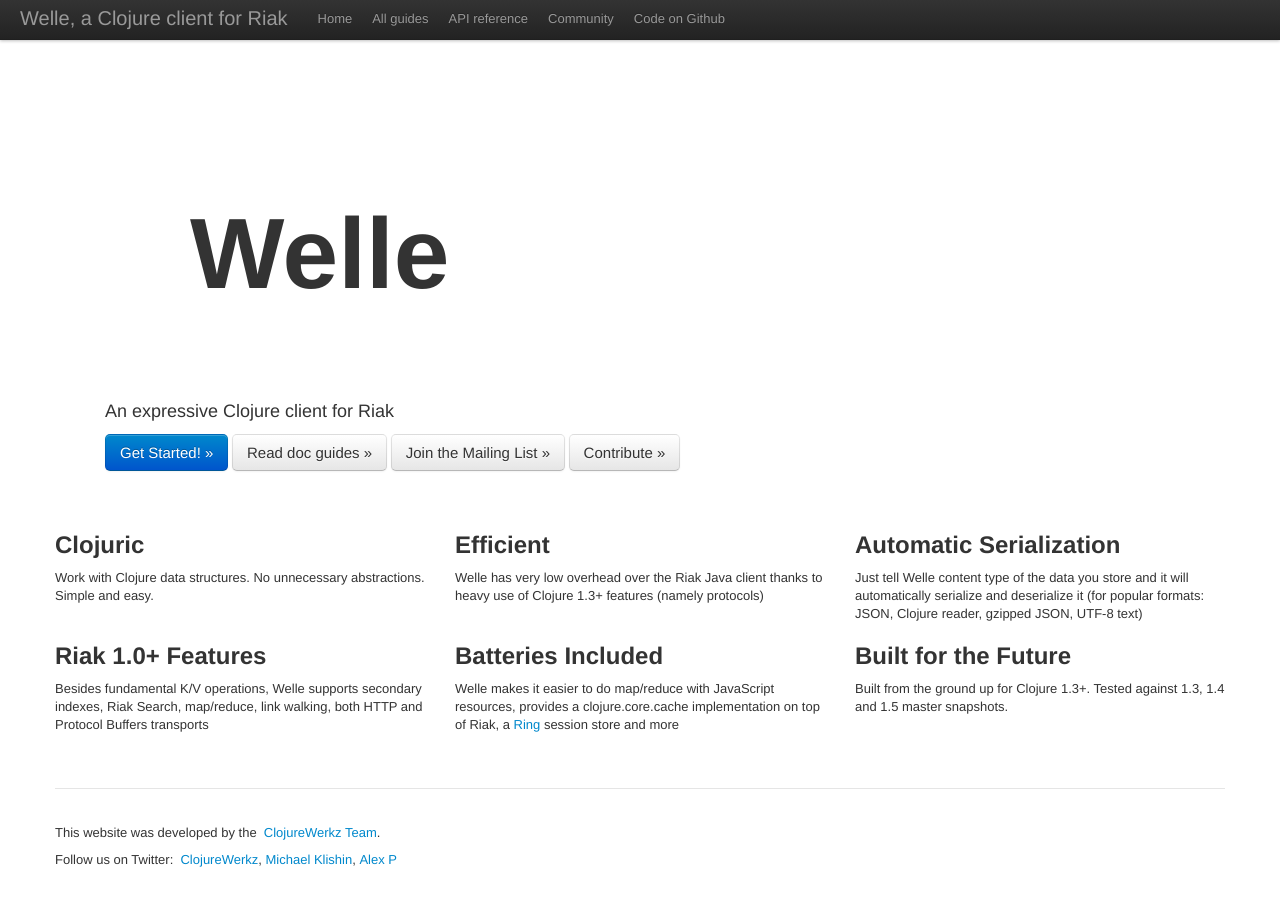
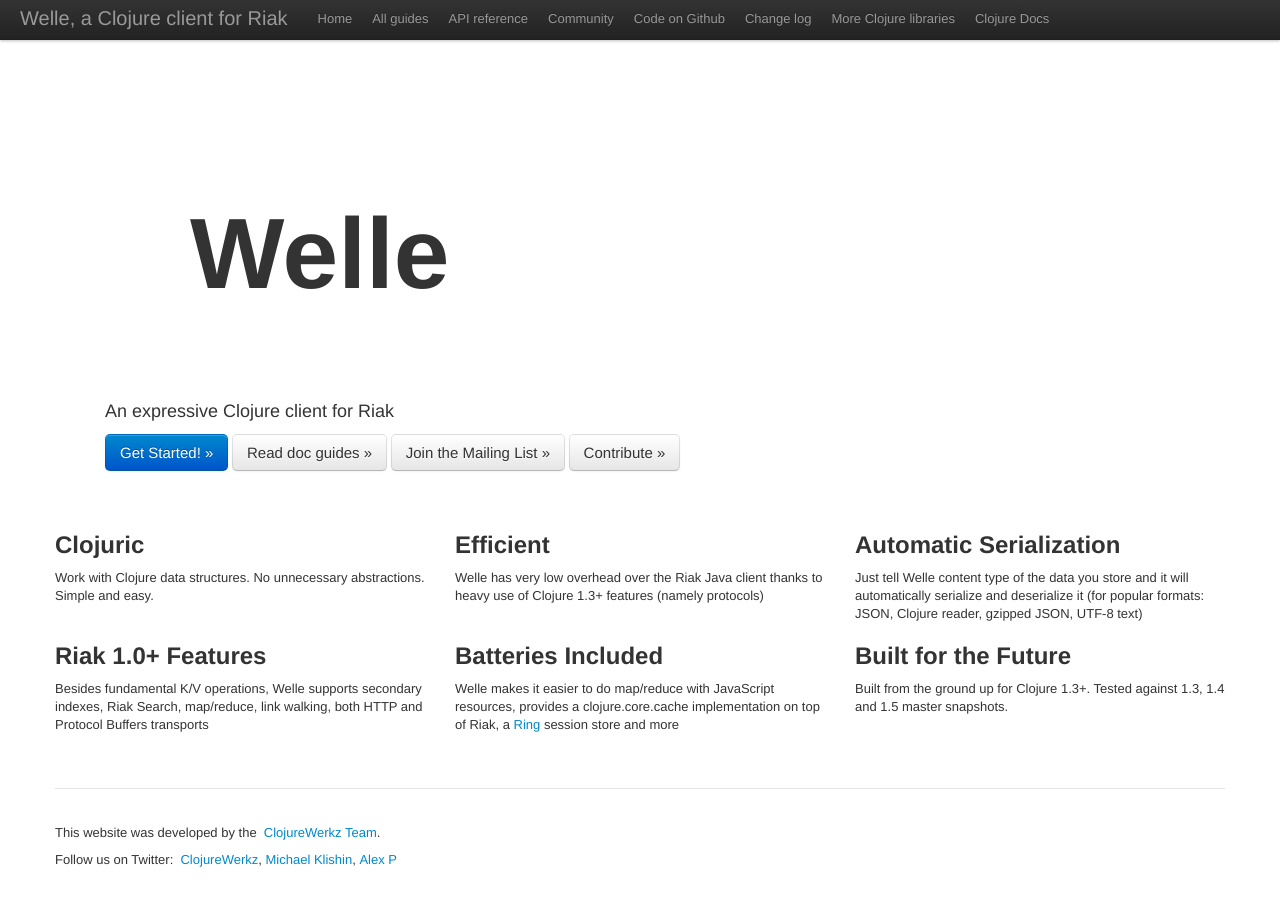
Before and after one commit to clojurewerkz/welle.docs, a Jekyll site: the page built from index.html, in a window 1280 px wide. Built offline with Jekyll 4.4.1, drawn with Linux system fonts in a browser that asks for light colours; some web fonts are replaced.

Commit message:
More links

```diff
--- a/_layouts/default.html
+++ b/_layouts/default.html
@@ -54,6 +54,15 @@
               <li>
                 <a href='https://github.com/michaelklishin/welle'>Code on Github</a>
               </li>
+              <li>
+                <a href="https://github.com/michaelklishin/welle/blob/master/ChangeLog.md">Change log</a>
+              </li>
+              <li>
+                <a href='http://clojurewerkz.org'>More Clojure libraries</a>
+              </li>
+              <li>
+                <a href='http://clojure-doc.org'>Clojure Docs</a>
+              </li>
             </ul>
           </div>
         </div>
```
Also changed, not shown: _layouts/article.html (+9 -0 lines).
